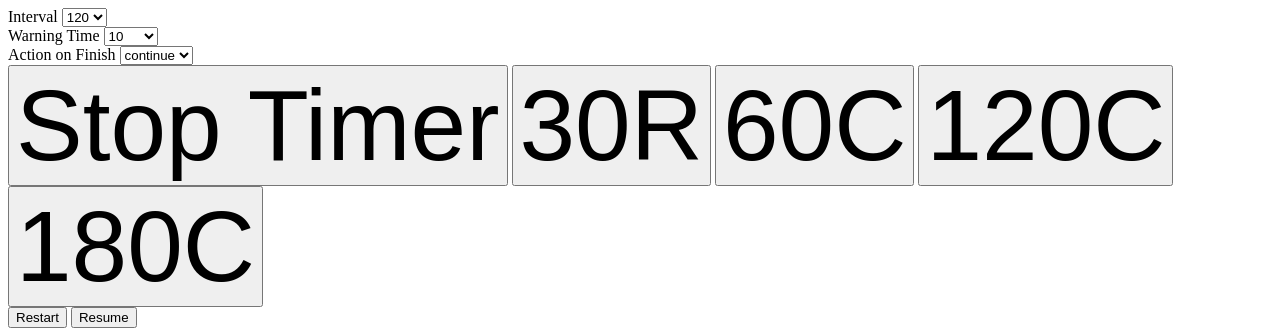
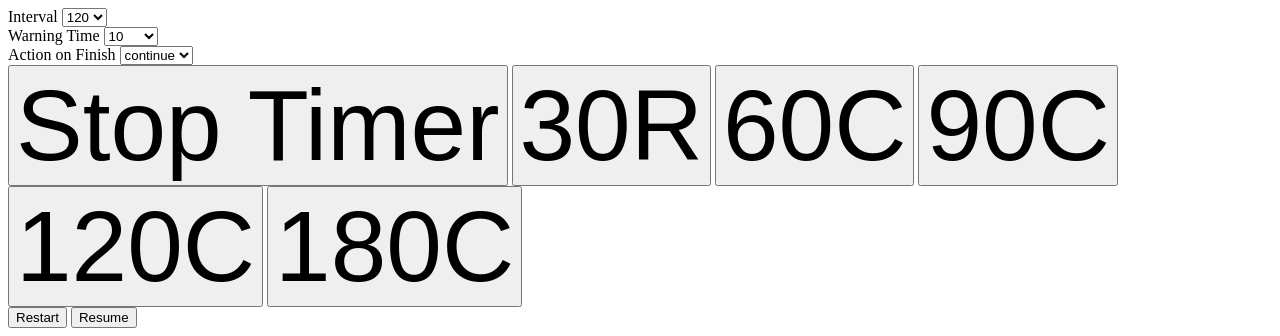
Before and after one commit to drowe1/drowe1.github.io, a plain HTML site: page timer.html in a window 1280 px wide. Shown: the part 690-1026 px from the top of the page. Drawn offline with Linux system fonts and the light colour scheme.

Commit message:
Add 90 second button

```diff
--- a/timer.html
+++ b/timer.html
@@ -40,6 +40,7 @@
     <input type="button" id="stopTimer" style="font-size: 100px;" value="Stop Timer" onclick="stop();">
     <input type="button" id="30SecondButtonRoll" style="font-size: 100px;" value="30R" onclick="customButton(30, 'None', 'restart');">
     <input type="button" id="60SecondButtonCont" style="font-size: 100px;" value="60C" onclick="customButton(60, 10, 'continue');">
+    <input type="button" id="90SecondButtonCont" style="font-size: 100px;" value="90C" onclick="customButton(90, 10, 'continue');">
     <input type="button" id="120SecondButtonCont" style="font-size: 100px;" value="120C" onclick="customButton(120, 10, 'continue');">
     <input type="button" id="180SecondButtonCont" style="font-size: 100px;" value="180C" onclick="customButton(180, 15, 'continue');">
 
```
